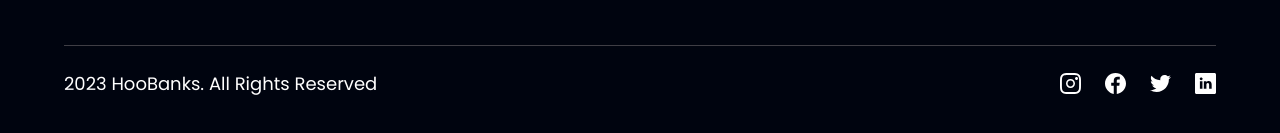
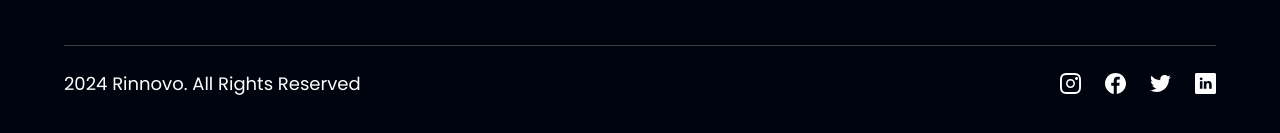
Before and after one commit to ZoDD-Script/Rinnovo, a React (Vite) app: page / in a window 1280 px wide. Shown: the part 4911-5044 px from the top of the page. Built offline with nearby package versions, Linux system fonts and the light colour scheme.

Commit message:
fix: footer

```diff
--- a/src/component/Footer.jsx
+++ b/src/component/Footer.jsx
@@ -30,7 +30,7 @@ const Footer = () => (
 
     <div className='w-full flex justify-between items-center md:flex-row flex-col pt-6 border-t-[1px] border-t-[#3F3E45]'>
       <p className='font-poppins font-normal text-center text-[18px] leading-[27px] text-white'>
-        2023 HooBanks. All Rights Reserved
+        2024 Rinnovo. All Rights Reserved
       </p>
       <div className='flex flex-row md:mt-0 mt-6'>
         {socialMedia.map((social, index) => (
```
